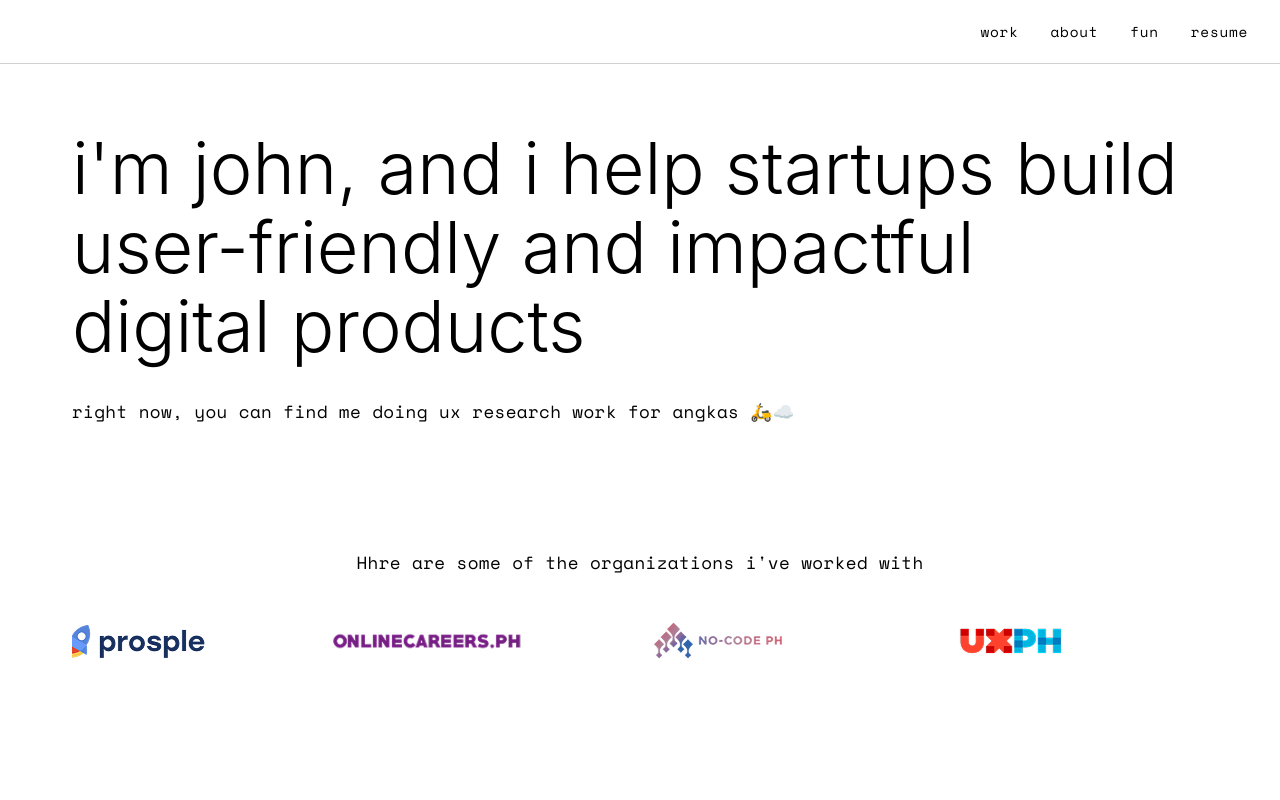
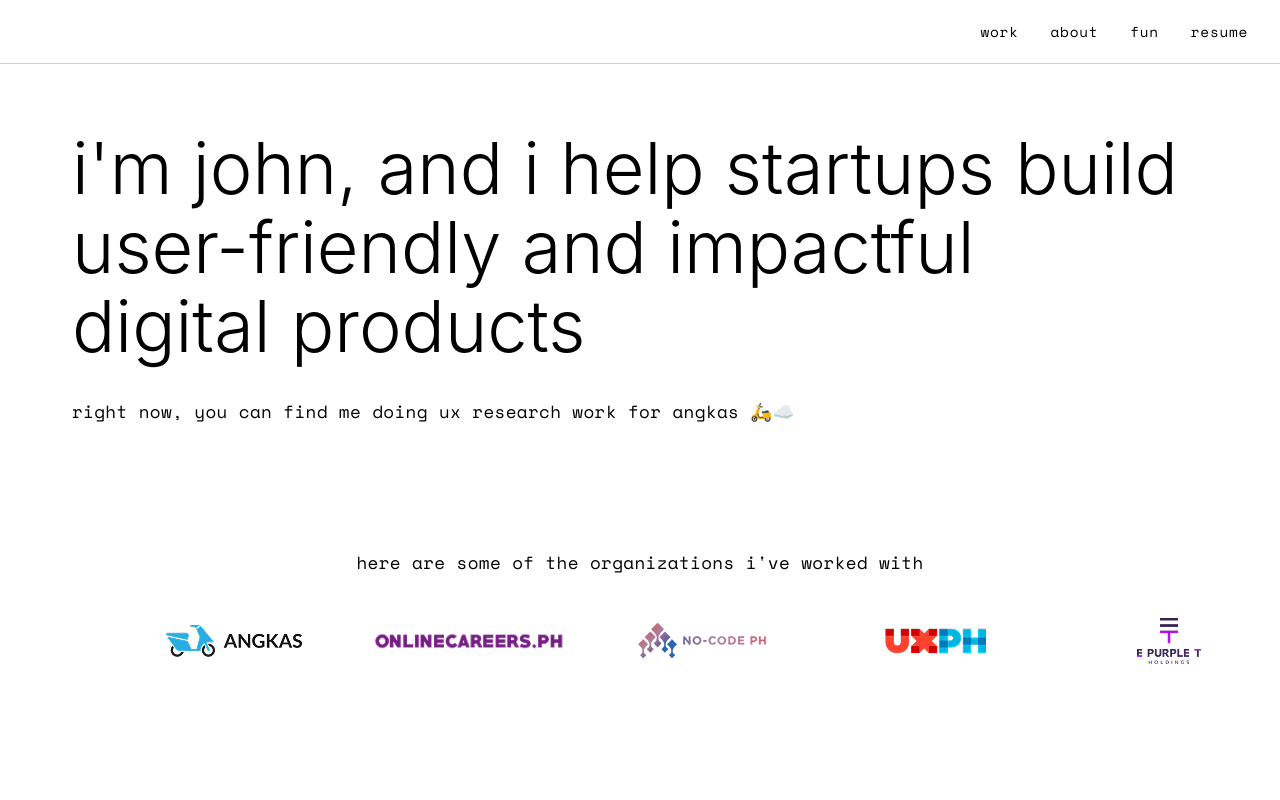
Before and after one commit to 0002F16/john-portfolio, a React (Vite) app in the folder john/: page / in a window 1280 px wide. Shown: the top 800 px of the page. Built offline with nearby package versions, Linux system fonts and the light colour scheme; a web font is replaced by a local one.

Commit message:
removed typo

```diff
--- a/john/src/App.css
+++ b/john/src/App.css
@@ -254,17 +254,17 @@
 
 .slideshow-track {
   display: flex;
-  animation: slide 20s linear infinite;
+  animation: slide 40s linear infinite;
   width: calc(200% + 4rem); /* Double width for seamless loop */
 }
 
 .slideshow-item {
   flex: 0 0 auto;
-  width: calc(100% / 8); /* Each logo takes 1/8 of the track width */
+  width: calc(100% / 10); /* Each logo takes 1/8 of the track width */
   display: flex;
   justify-content: center;
   align-items: center;
-  padding: 0 12px;
+  padding: 0 12 px;
   height: 120px;
 }
 
@@ -484,7 +484,7 @@
   }
 
   .slideshow-item {
-    padding: 0 6px;
+    padding: 0;
     height: 100px;
   }
 
--- a/john/src/App.jsx
+++ b/john/src/App.jsx
@@ -3,8 +3,8 @@ import './App.css'
 
 // Company logos data - using your actual image files
 const companyLogos = [
-  { name: 'Company 1', logo: '/images/logos/image 2.png' },
-  { name: 'Company 2', logo: '/images/logos/image 3.png' },
+  { name: 'Company 1', logo: '/images/logos/image 3.png' },
+  { name: 'Company 2', logo: '/images/logos/image 2.png' },
   { name: 'Company 3', logo: '/images/logos/image 4.png' },
   { name: 'Company 4', logo: '/images/logos/image 5.png' },
   { name: 'Company 5', logo: '/images/logos/image 68.png' },
@@ -111,7 +111,7 @@ function App() {
       {/* Organizations Section */}
       <section className="organizations">
         <h2 className="organizations-title">
-          Hhre are some of the organizations i've worked with
+          here are some of the organizations i've worked with
         </h2>
 
         <div className="slideshow-container">
@@ -201,9 +201,9 @@ function App() {
         <p className="footer-question">like what you see?</p>
         <h2 className="footer-cta">let's connect!</h2>
         <div className="footer-links">
-          <a href="https://linkedin.com/in/yourprofile" className="footer-link">linkedin</a>
-          <a href="mailto:your.email@example.com" className="footer-link">email</a>
-          <a href="https://instagram.com/yourprofile" className="footer-link">instagram</a>
+          <a href="https://www.linkedin.com/in/john-y-269ab4260/" className="footer-link">linkedin</a>
+          <a href="mailto:johnyumul.ph@gmail.com" className="footer-link">email</a>
+          <a href="https://www.instagram.com/john.yml/" className="footer-link">instagram</a>
         </div>
       </footer>
     </div>
```
